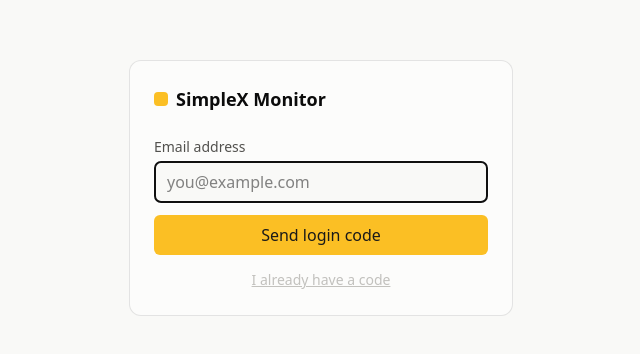
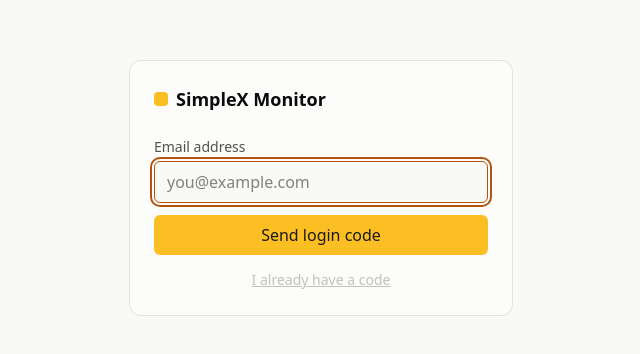
Before and after one commit to RunOnFlux/simplex-monitor, a Next.js app: page /login in a window 1280 px wide. Shown: the part 212-566 px from the top of the page, without its empty margins (319-959 px from the left). Built offline with nearby package versions, Linux system fonts and the light colour scheme.

Commit message:
UI polish: pointer cursors (Tailwind 4 reset), hover states, focus rings, transitions

```diff
--- a/app/globals.css
+++ b/app/globals.css
@@ -93,3 +93,58 @@
 .tabular {
   font-variant-numeric: tabular-nums;
 }
+
+/* --- interaction polish --- */
+
+/* Tailwind 4's reset drops the pointer cursor on buttons; restore it. */
+button:not(:disabled) {
+  cursor: pointer;
+}
+button:disabled {
+  cursor: not-allowed;
+}
+
+button,
+a,
+.card {
+  transition:
+    background-color 0.15s ease,
+    border-color 0.15s ease,
+    color 0.15s ease,
+    box-shadow 0.15s ease,
+    opacity 0.15s ease;
+}
+
+button:not(:disabled):hover {
+  opacity: 0.85;
+}
+
+/* Server cards on the fleet page light up their edge on hover. */
+a.card:hover {
+  border-color: var(--baseline);
+  box-shadow: 0 2px 12px rgba(0, 0, 0, 0.15);
+}
+
+/* Nav links get a soft wash (background is not set inline, so this applies). */
+nav a:hover {
+  background: var(--page);
+}
+
+/* Table rows in incidents/audit respond to the pointer. */
+.card tbody tr:hover {
+  background: var(--page);
+}
+
+/* Visible keyboard focus everywhere. */
+:is(button, a, input):focus-visible {
+  outline: 2px solid var(--accent);
+  outline-offset: 2px;
+  border-radius: 6px;
+}
+
+input {
+  transition: border-color 0.15s ease;
+}
+input:focus {
+  border-color: var(--accent) !important;
+}
```
